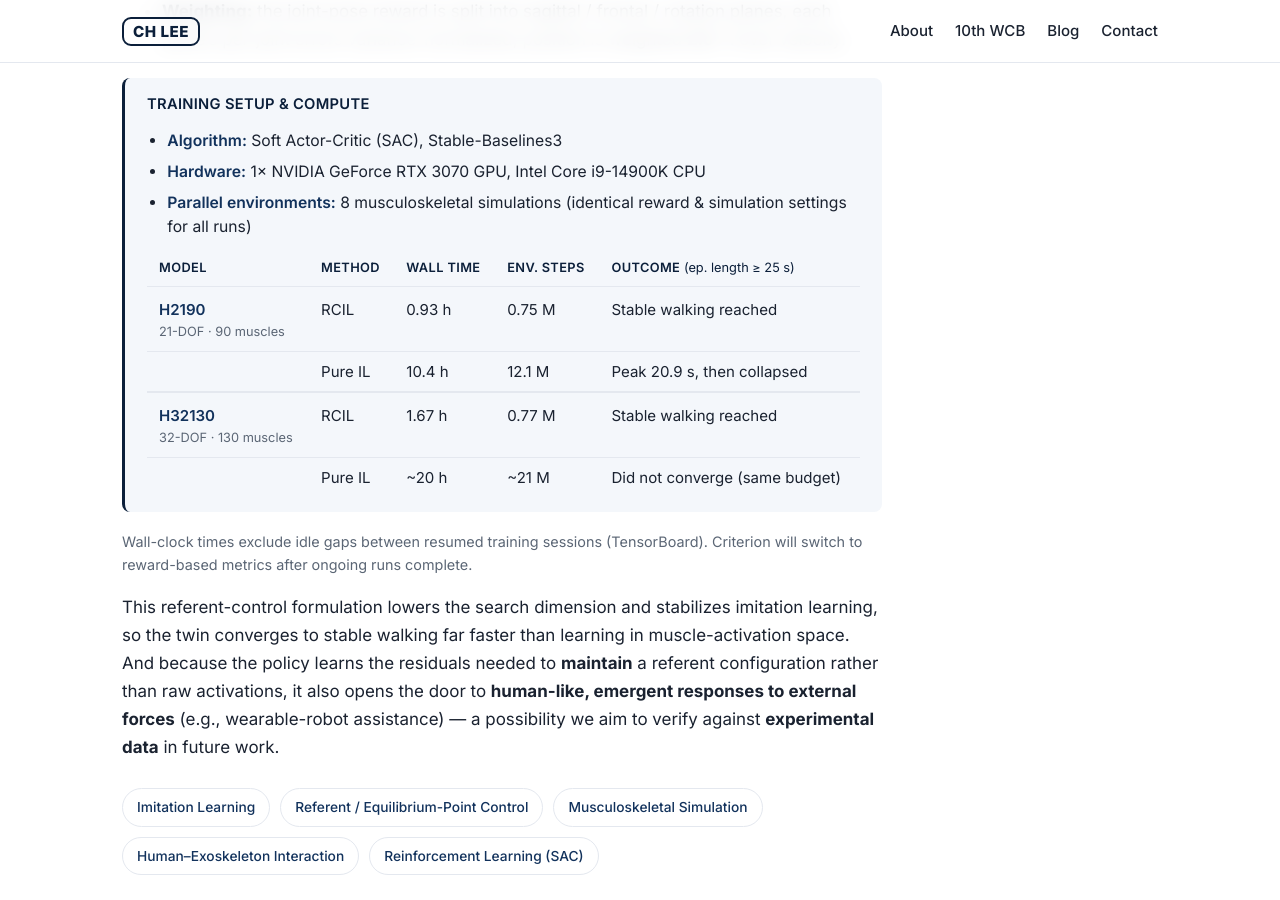
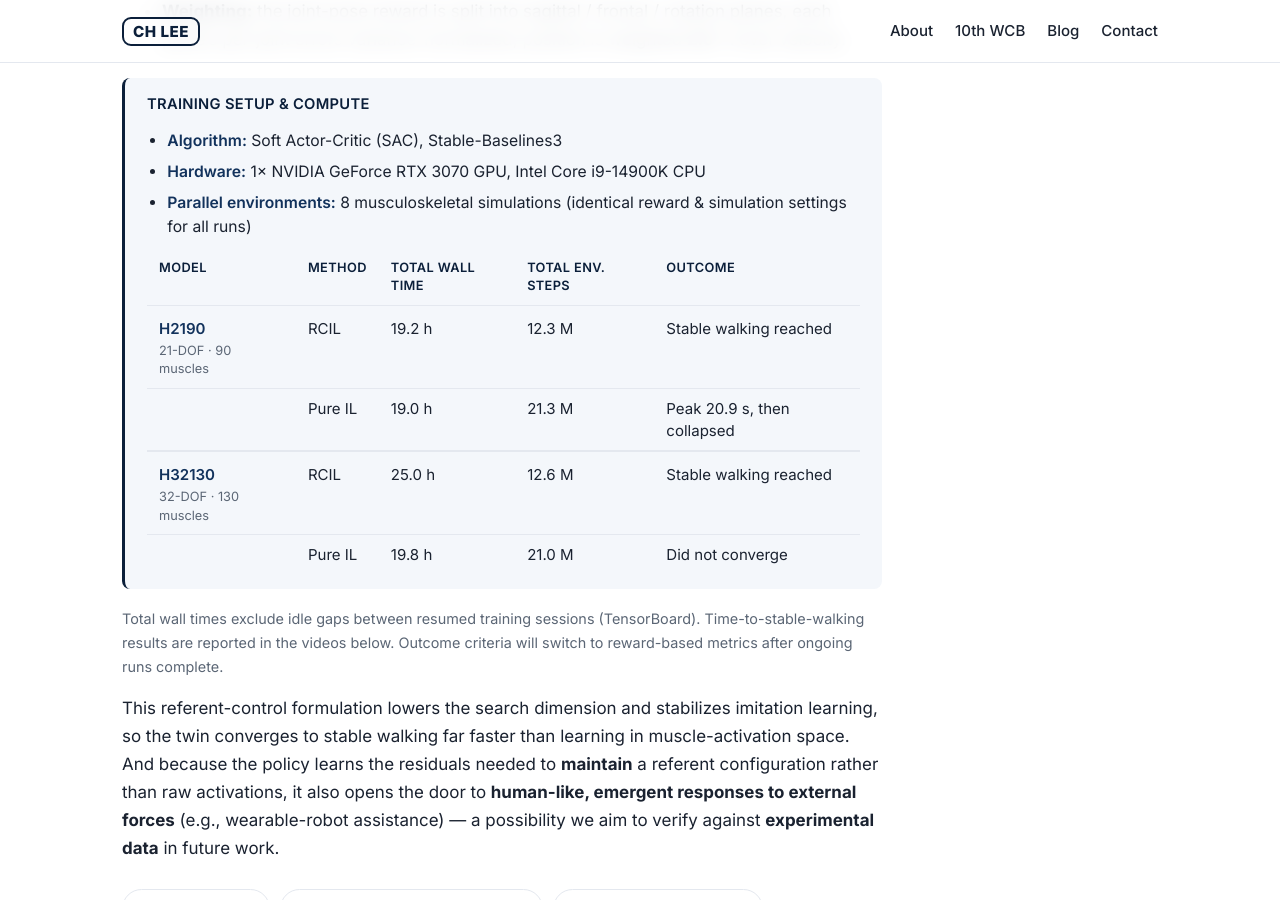
Before and after one commit to 27bro/27bro.github.io, a Jekyll site: the page built from _posts/2026-07-03-rcil-10th-wcb.md, in a window 1280 px wide and 900 px high, scrolled down 1965 px. Built offline with Jekyll 4.4.1, drawn with Linux system fonts in a browser that asks for light colours.

Commit message:
Use total training time and steps in compute table, not 25s milestone.
Co-authored-by: Cursor <cursoragent@cursor.com>

```diff
--- a/_posts/2026-07-03-rcil-10th-wcb.md
+++ b/_posts/2026-07-03-rcil-10th-wcb.md
@@ -95,45 +95,45 @@ where each term means:
       <tr>
         <th>Model</th>
         <th>Method</th>
-        <th>Wall time</th>
-        <th>Env. steps</th>
-        <th>Outcome <span class="th-note">(ep. length &ge; 25 s)</span></th>
+        <th>Total wall time</th>
+        <th>Total env. steps</th>
+        <th>Outcome</th>
       </tr>
     </thead>
     <tbody>
       <tr class="model-row">
         <td><strong>H2190</strong><span class="model-meta">21-DOF &middot; 90 muscles</span></td>
         <td>RCIL</td>
-        <td>0.93 h</td>
-        <td>0.75 M</td>
+        <td>19.2 h</td>
+        <td>12.3 M</td>
         <td>Stable walking reached</td>
       </tr>
       <tr>
         <td></td>
         <td>Pure IL</td>
-        <td>10.4 h</td>
-        <td>12.1 M</td>
+        <td>19.0 h</td>
+        <td>21.3 M</td>
         <td>Peak 20.9 s, then collapsed</td>
       </tr>
       <tr class="model-row">
         <td><strong>H32130</strong><span class="model-meta">32-DOF &middot; 130 muscles</span></td>
         <td>RCIL</td>
-        <td>1.67 h</td>
-        <td>0.77 M</td>
+        <td>25.0 h</td>
+        <td>12.6 M</td>
         <td>Stable walking reached</td>
       </tr>
       <tr>
         <td></td>
         <td>Pure IL</td>
-        <td>~20 h</td>
-        <td>~21 M</td>
-        <td>Did not converge (same budget)</td>
+        <td>19.8 h</td>
+        <td>21.0 M</td>
+        <td>Did not converge</td>
       </tr>
     </tbody>
   </table>
 </div>
 
-<p class="eq-note">Wall-clock times exclude idle gaps between resumed training sessions (TensorBoard). Criterion will switch to reward-based metrics after ongoing runs complete.</p>
+<p class="eq-note">Total wall times exclude idle gaps between resumed training sessions (TensorBoard). Time-to-stable-walking results are reported in the videos below. Outcome criteria will switch to reward-based metrics after ongoing runs complete.</p>
 
 This referent-control formulation lowers the search dimension and stabilizes
 imitation learning, so the twin converges to stable walking far faster than
```
